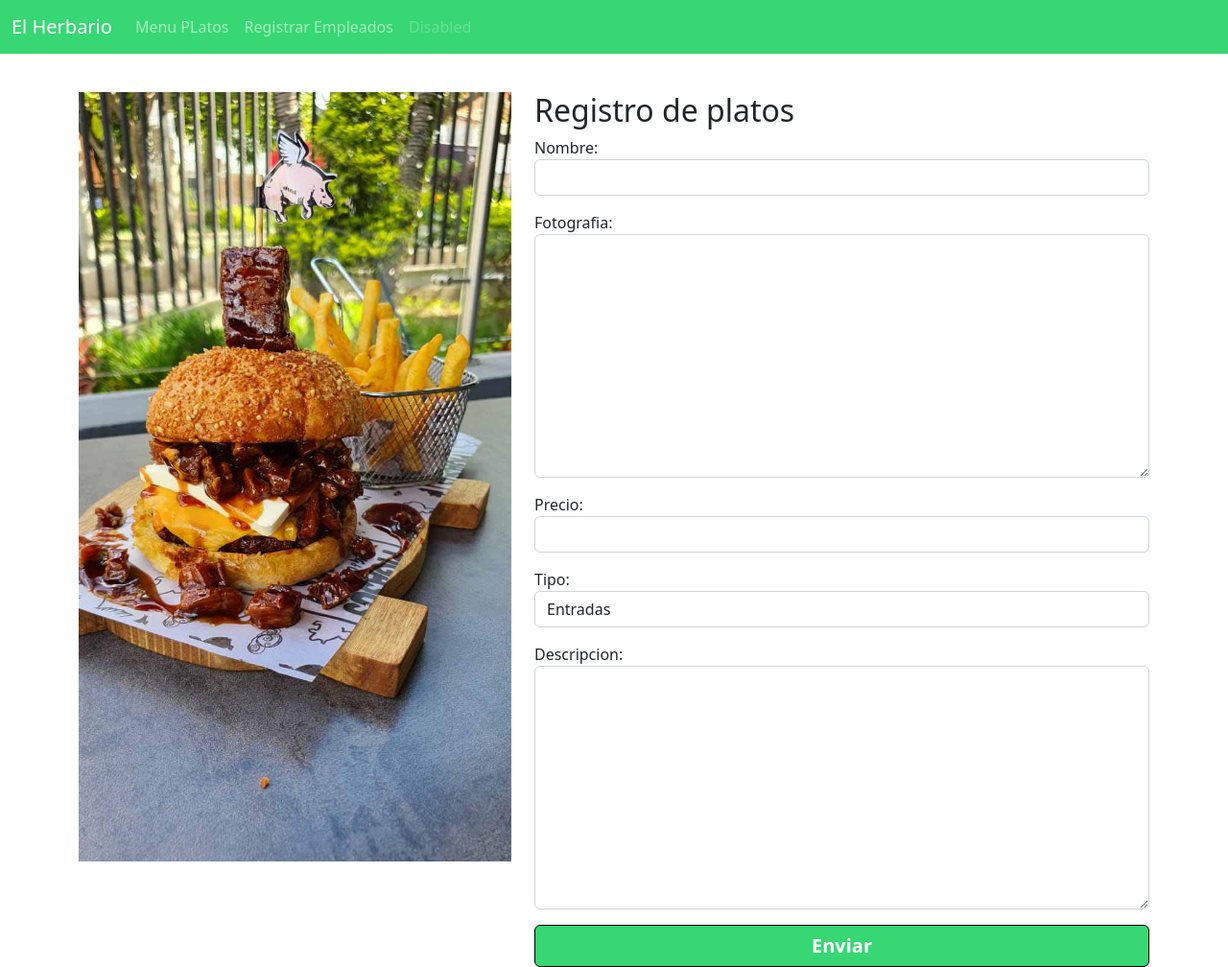
After one commit to GabrielCano22/Django2, a Django app: page /platos/ in a window 1280 px wide. The commit adds this page. Shown: the whole page at 96% size. Run offline with Django 4.2, Linux system fonts and the light colour scheme.

Commit message:
Se agregan los cambios del dia de hoy

```diff
--- a/config/config/urls.py
+++ b/config/config/urls.py
@@ -13,13 +13,16 @@ Including another URLconf
     1. Import the include() function: from django.urls import include, path
     2. Add a URL to urlpatterns:  path('blog/', include('blog.urls'))
 """
+from unicodedata import name
 from django.contrib import admin
 from django.urls import path
 
-from web.views import Home
+from web.views import Home,Platos,Empleados
 
 urlpatterns = [
     path('admin/', admin.site.urls),
 
-    path('', Home),
+    path('', Home, name='home'),
+    path('platos/', Platos,name='platos'),
+    path('empleados/', Empleados, name='empleados')
 ]
--- /dev/null
+++ b/config/web/formularios/formulariosPlatos.py
@@ -0,0 +1,37 @@
+from django import forms
+
+
+
+class FormularioPlatos(forms.Form):
+
+    Platos=(
+        (1,'Entradas'),
+        (2,'Plato Fuerte'),
+        (3,'Postre')
+    )
+
+    nombre=forms.CharField(
+        required=True,
+        max_length=10,
+        widget=forms.TextInput(attrs={'class':'form-control mb-3'})
+    )
+
+    fotografia=forms.CharField(
+        required=True,
+        widget=forms.Textarea(attrs={'class':'form-control mb-3'})
+    )
+    precio=forms.CharField(
+        required=True,
+        max_length=20,
+        widget=forms.NumberInput(attrs={'class':'form-control mb-3'})
+    )
+    tipo=forms.ChoiceField(
+        required=False,
+        widget=forms.Select(attrs={'class':'form-control mb-3'}),
+        choices=Platos
+    )
+    descripcion=forms.CharField(
+        required=False,
+        max_length=20,
+        widget=forms.Textarea(attrs={'class':'form-control mb-3'})
+    )
--- a/config/web/templates/home.html
+++ b/config/web/templates/home.html
@@ -58,7 +58,7 @@
                     <div class="col-12 col-md-3 wow animate__animated animate__fadeInLeft"><img src="../static/img/plato1.jpg" alt="plato1" class="img-fluid w-100 zoom"></div>
                     <div class="col-12 col-md-3"><img src="../static/img/plato2.jpg" alt="plato2" class="img-fluid w-100 zoom"></div>
                     <div class="col-12 col-md-3 wow animate__animated animate__fadeInRight "><img src="../static/img/plato3.jpg" alt="plato3" class="img-fluid w-100 zoom"></div>
-                    <div class="col-12 text-center mt-4"><a href="#" class="btn btn-outline-light">Ver Menú</a></div>
+                    <div class="col-12 text-center mt-4"><a href="{% url 'platos' %}" class="btn btn-outline-light">Ver Menú</a></div>
                 </div>
             </div>
         </section>
--- /dev/null
+++ b/config/web/templates/menuPlatos.html
@@ -0,0 +1,28 @@
+<!DOCTYPE html>
+<html lang="en">
+<head>
+    <meta charset="UTF-8">
+    <meta http-equiv="X-UA-Compatible" content="IE=edge">
+    <meta name="viewport" content="width=device-width, initial-scale=1.0">
+    <link rel="stylesheet" href="../static/styles/estilosHome.css">
+    <link href="https://cdn.jsdelivr.net/npm/bootstrap@5.2.2/dist/css/bootstrap.min.css" rel="stylesheet">
+    <link rel="stylesheet" href="https://cdnjs.cloudflare.com/ajax/libs/animate.css/4.1.1/animate.min.css">
+    <title>Menú Platos</title>
+</head>
+<body>
+    <header>{% include './shared/menu.html' %}</header>
+    <br><br>
+    <main><div class="container mt-5">
+        <div class="row">
+            <div class="col-12 col-md-5"><img src="../static/img/Vegetal1.jpg" alt="Vegetales(Supuestamente)" class="w-100 img-fluid"></div>
+            <div class="col-12 col-md-7"><h2>Registro de platos</h2>
+            <form>
+                {{formulario}}
+                <button type="submit" class="btn btn-primary w-100" style="background-color: #37d773; border-color:black; font-weight: bold;font-size: 20px  ;">Enviar</button>
+            </form></div>
+
+        </div>
+    </div></main>
+    <footer></footer>
+</body>
+</html>
--- a/config/web/templates/shared/menu.html
+++ b/config/web/templates/shared/menu.html
@@ -1,19 +1,16 @@
 <nav class="navbar navbar-expand-lg menu navbar-dark fixed-top">
     <div class="container-fluid">
-      <a class="navbar-brand" href="#">Navbar</a>
+      <a class="navbar-brand" href="{% url 'home' %}">El Herbario</a>
       <button class="navbar-toggler" type="button" data-bs-toggle="collapse" data-bs-target="#navbarNav" aria-controls="navbarNav" aria-expanded="false" aria-label="Toggle navigation">
         <span class="navbar-toggler-icon"></span>
       </button>
       <div class="collapse navbar-collapse" id="navbarNav">
         <ul class="navbar-nav">
           <li class="nav-item">
-            <a class="nav-link active" aria-current="page" href="#">Home</a>
+            <a class="nav-link" href="{% url 'platos' %}">Menu PLatos</a>
           </li>
           <li class="nav-item">
-            <a class="nav-link" href="#">Features</a>
-          </li>
-          <li class="nav-item">
-            <a class="nav-link" href="#">Pricing</a>
+            <a class="nav-link" href="{% url 'empleados' %}">Registrar Empleados</a>
           </li>
           <li class="nav-item">
             <a class="nav-link disabled">Disabled</a>
--- a/config/web/views.py
+++ b/config/web/views.py
@@ -1,7 +1,24 @@
+from ast import For
 from django.shortcuts import render
+
+from web.formularios.formulariosPlatos import FormularioPlatos
 
 # Create your views here.
 
 #Todas las vistas son funciones de python
 def Home(request):
     return render(request,'home.html')
+
+    # Esta vista va a utilizar un formulario de Django, debo crear entonces un objeto de la clase FormularioPlatos
+def Platos(request):
+    formulario=FormularioPlatos()
+
+    #Creamos un diccionario para enviar el formulario al html(template)
+    data={
+        'formulario':formulario
+    }
+    return render(request,'menuPlatos.html',data)
+
+
+def Empleados(request):
+    return render(request,'registroEmpleados.html')
```
Also changed, not shown: config/web/templates/registroEmpleados.html (added, +18 -0 lines), config/web/static/img/Vegatal2.jpg (added), config/web/static/img/Vegetal1.jpg (added).
